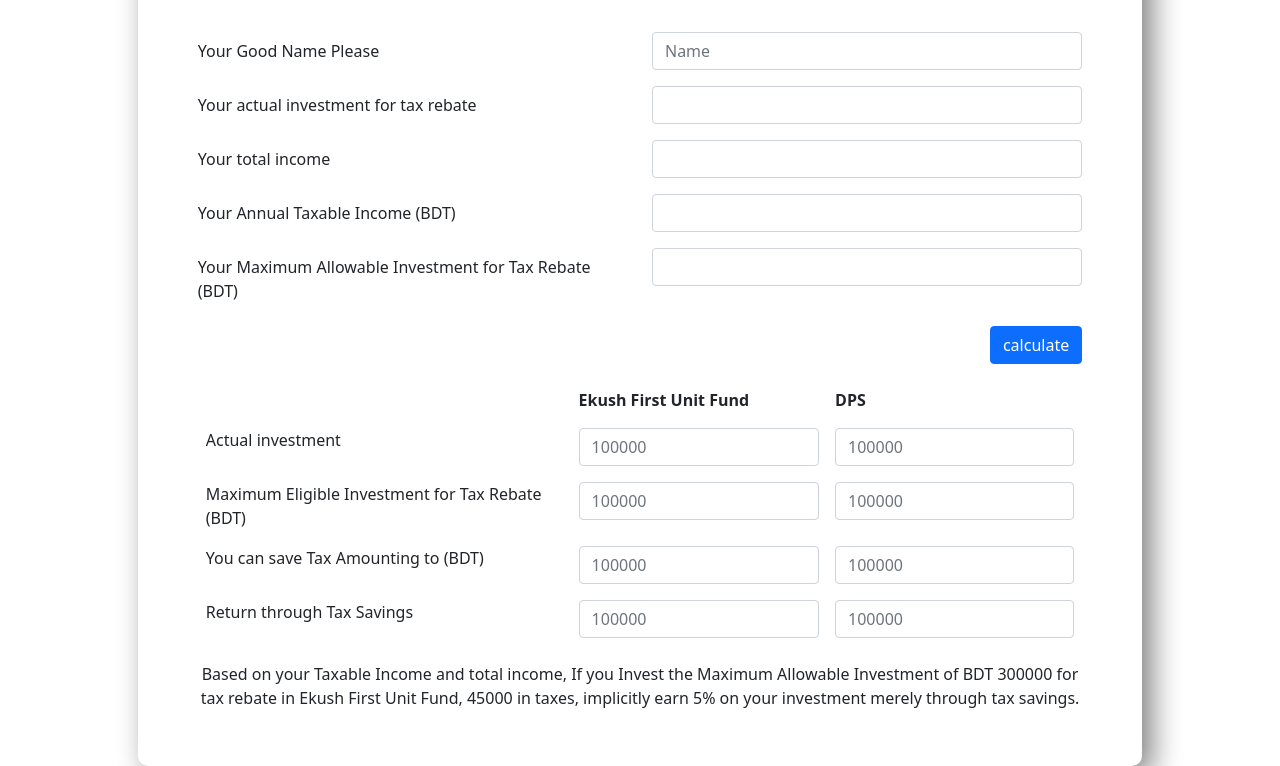
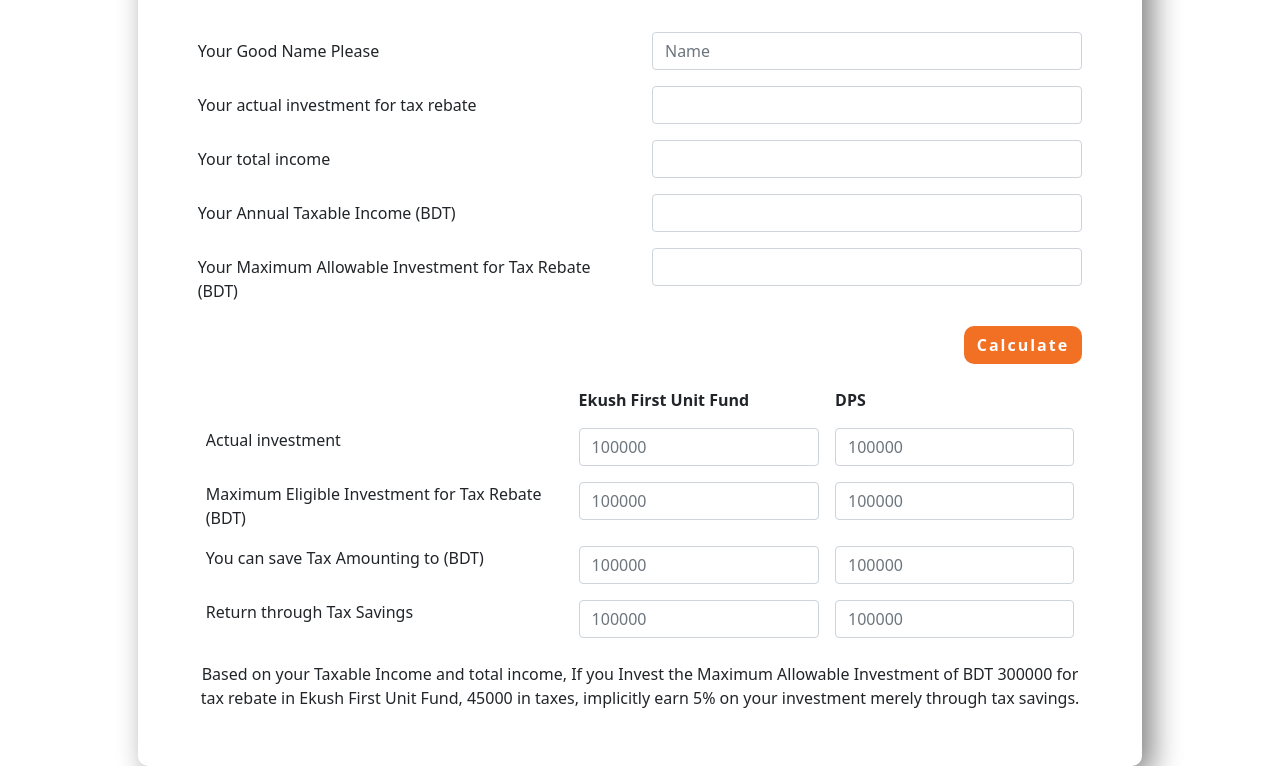
Before and after one commit to ab-siddiq/tax-calculator, a plain HTML site: page index.html in a window 1280 px wide. Shown: the part 102-868 px from the top of the page. Drawn offline with nearby package versions, Linux system fonts and the light colour scheme.

Commit message:
change ui button style

```diff
--- a/index.html
+++ b/index.html
@@ -53,7 +53,7 @@
                         </div>
                         <div class=" mb-3 ">
                             <div class="d-flex justify-content-end">
-                                <button class="btn btn-primary ">calculate</button>
+                                <button class="btn calculate-button">calculate</button>
                             </div>
                         </div>
                     </div>
--- a/style.css
+++ b/style.css
@@ -1,21 +1,38 @@
-#tax-calculator .grid{
+#tax-calculator .grid {
     height: 100vh;
     width: 100%;
     display: grid;
     place-items: center;
 }
-#tax-calculator .grid-child{
+
+#tax-calculator .grid-child {
     width: 90%;
     padding: 40px 60px;
     box-shadow: 10px 10px 30px grey;
     border-radius: 10px;
 }
-#tax-calculator{}
-#tax-calculator{}
-#tax-calculator{}
-#tax-calculator{}
-#tax-calculator{}
-#tax-calculator{}
-#tax-calculator{}
-#tax-calculator{}
-#tax-calculator{}
+
+#tax-calculator .calculate-button {
+    background-color: #F27023;
+    color: #fff;
+    border-radius: 10px;
+    text-transform: capitalize;
+    font-weight: bold;
+    letter-spacing: 2px;
+}
+
+#tax-calculator .calculate-button:hover{background-color: #fff; border: 1px solid #F27023; color: #F27023;}
+
+#tax-calculator {}
+
+#tax-calculator {}
+
+#tax-calculator {}
+
+#tax-calculator {}
+
+#tax-calculator {}
+
+#tax-calculator {}
+
+#tax-calculator {}
```
